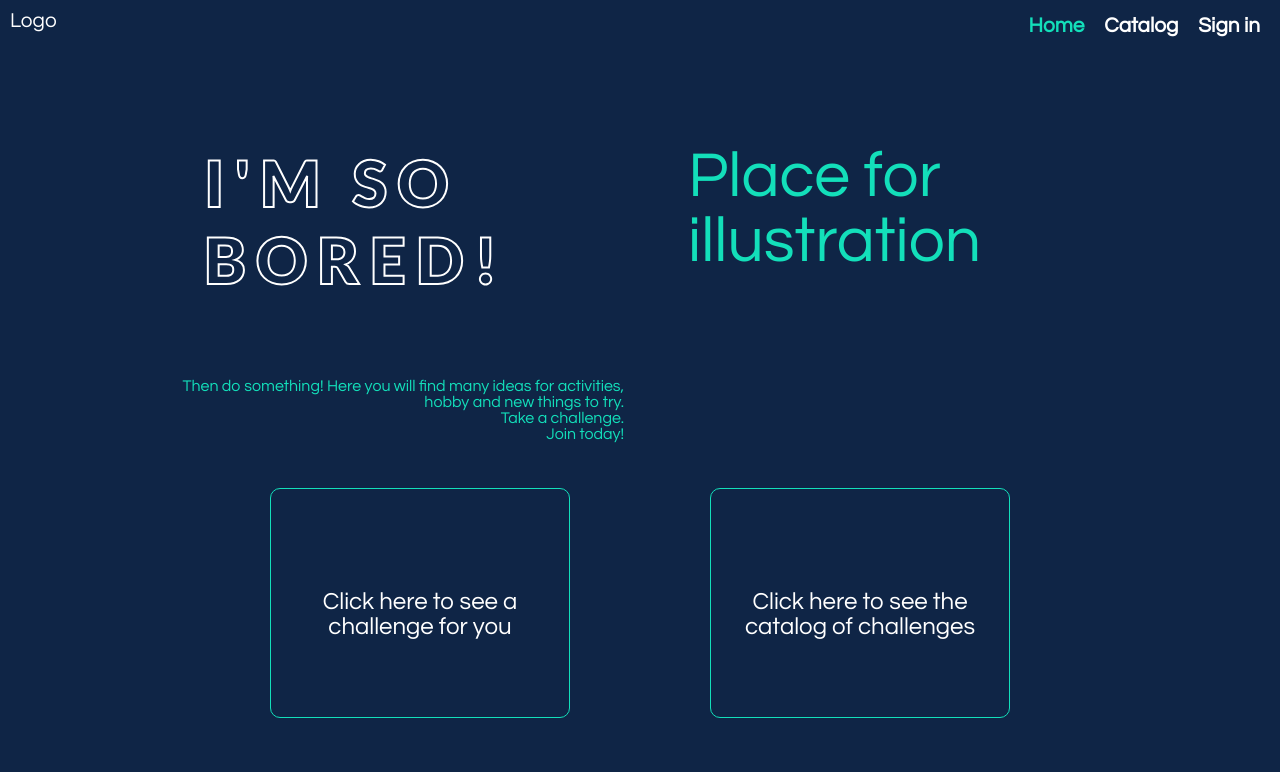
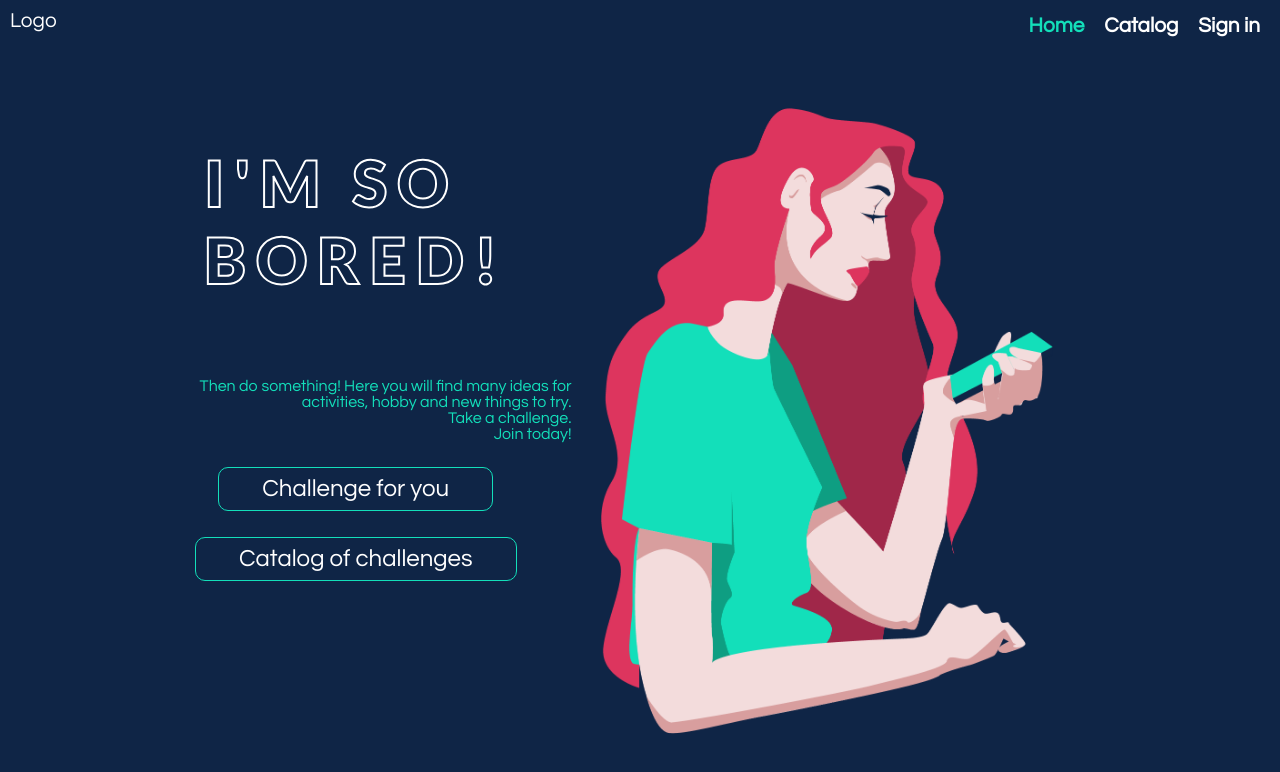
Before and after one commit to joannabkrol/i-m-bored, a React (Create React App) app: page / in a window 1280 px wide. Shown: the top 772 px of the page. Built offline with nearby package versions, Linux system fonts and the light colour scheme.

Commit message:
Added illustration to Home | Changes in UI/UX at Home page

```diff
--- a/src/Components/UI/Button/Button.css
+++ b/src/Components/UI/Button/Button.css
@@ -45,6 +45,7 @@
 .Button.smallLong {
     width: 50%;
     height: 80px;
+    padding: 1rem 0.5rem;
 }
 .Button.primary {
     padding: 10% 2% 10% 2%;
--- a/src/Containers/Home/Home.js
+++ b/src/Containers/Home/Home.js
@@ -9,6 +9,7 @@ import Modal from '../../Components/UI/Modal/Modal';
 import classes from './Home.module.css';
 
 import {activities} from '../../data/activitiesList';
+import image from '../../assets/1x/boredwomen.png';
 
 const random = Math.floor(Math.random() * Math.floor(activities.length));
 
@@ -85,20 +86,32 @@ class Home extends Component {
                         <div>
                             <p className={classes.title}>I'M SO<br></br>BORED!</p>
                             <p className={classes.description}>Then do something! Here you will find many ideas for activities, hobby and new things to try. <br></br>Take a challenge. <br></br>Join today!</p>
+                            <div className={classes.DesktopButtonsContainer}>
+                                <Button
+                                size="small"
+                                colorType="green"
+                                clicked={this.showSuccessModalHandler}
+                                >Challenge for you</Button>
+                                <Button
+                                size="small"
+                                colorType="green"
+                                clicked={this.goToCatalogHandler}
+                                >Catalog of challenges</Button>
+                            </div>
                         </div>
-                        <div><p className={classes.illustration}>Place for illustration</p></div>
+                        <div style={{minWidth: "350px" }}><img src={image} width="90%" alt="Bored women looking at the phone"/></div>
                     </div>
-                    <div style={{display: 'flex', justifyContent: 'space-evenly', marginTop: '20px'}}>
+                    <div className={classes.MobileButtonsContainer}>
                         <Button
-                            size="primary"
+                            size="smallLong"
                             colorType="green"
                             clicked={this.showSuccessModalHandler}
-                            >Click here to see a challenge for you</Button>
+                            >Challenge for you</Button>
                         <Button
-                            size="primary"
+                            size="smallLong"
                             colorType="green"
                             clicked={this.goToCatalogHandler}
-                        >Click here to see the catalog of challenges</Button>
+                        >Catalog of challenges</Button>
                     </div>
                  </div>
             </React.Fragment>
--- a/src/Containers/Home/Home.module.css
+++ b/src/Containers/Home/Home.module.css
@@ -20,18 +20,20 @@
     color: #0F2546;
     letter-spacing: 10px;
     padding: 4rem;
-    margin: 0;
+    margin: 0 0 0 0;
 }
 .description {
     color: #13DFBA;
     size: 1.2rem;
     text-align: right;
 }
-.illustration {
-    font-size: 4rem;
-    color: #13DFBA;
-    padding: 4rem;
-    margin: 0;
+.MobileButtonsContainer {
+    display: flex;
+    justify-content: space-evenly;
+    margin-top: 20px;
+}
+.DesktopButtonsContainer {
+    display: none;
 }
 
 @media (min-width: 800px) {
@@ -43,4 +45,16 @@
         flex-direction: row;
         justify-content: space-evenly;
     }
+    .MobileButtonsContainer {
+        display: none;
+    }
+    .DesktopButtonsContainer {
+        display: flex;
+    }
 }
+@media (min-width: 1150px) {
+    .DesktopButtonsContainer {
+        display: flex;
+        flex-direction: column;
+    }
+}
```
Also changed, not shown: src/assets/1x/boredwomen.png (added).
